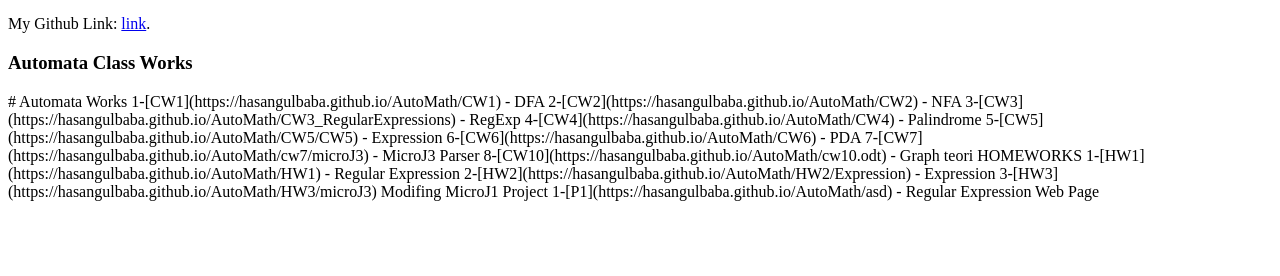
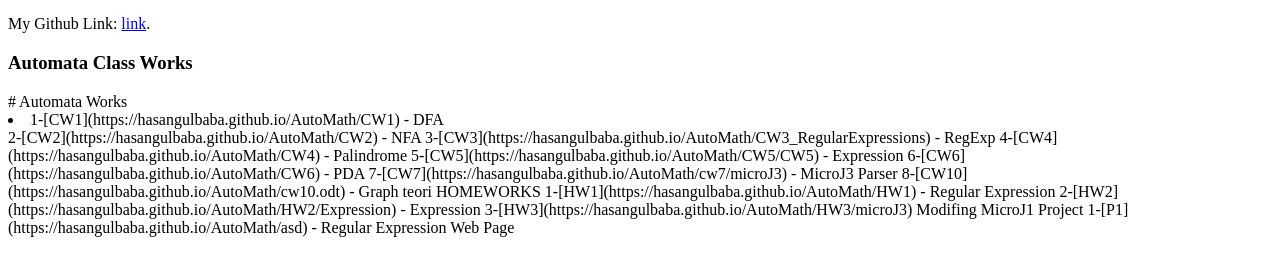
Before and after one commit to hasangulbaba/Auto, a plain HTML site: page index.html in a window 1280 px wide. Shown: the part 44-320 px from the top of the page. Drawn offline with Linux system fonts and the light colour scheme.

Commit message:
Update index.html

```diff
--- a/index.html
+++ b/index.html
@@ -19,7 +19,7 @@
 
 <h3>Automata Class Works</h3>
 # Automata Works
-1-[CW1](https://hasangulbaba.github.io/AutoMath/CW1) - DFA
+<li>1-[CW1](https://hasangulbaba.github.io/AutoMath/CW1) - DFA</li>
 
 2-[CW2](https://hasangulbaba.github.io/AutoMath/CW2) - NFA
 
```
